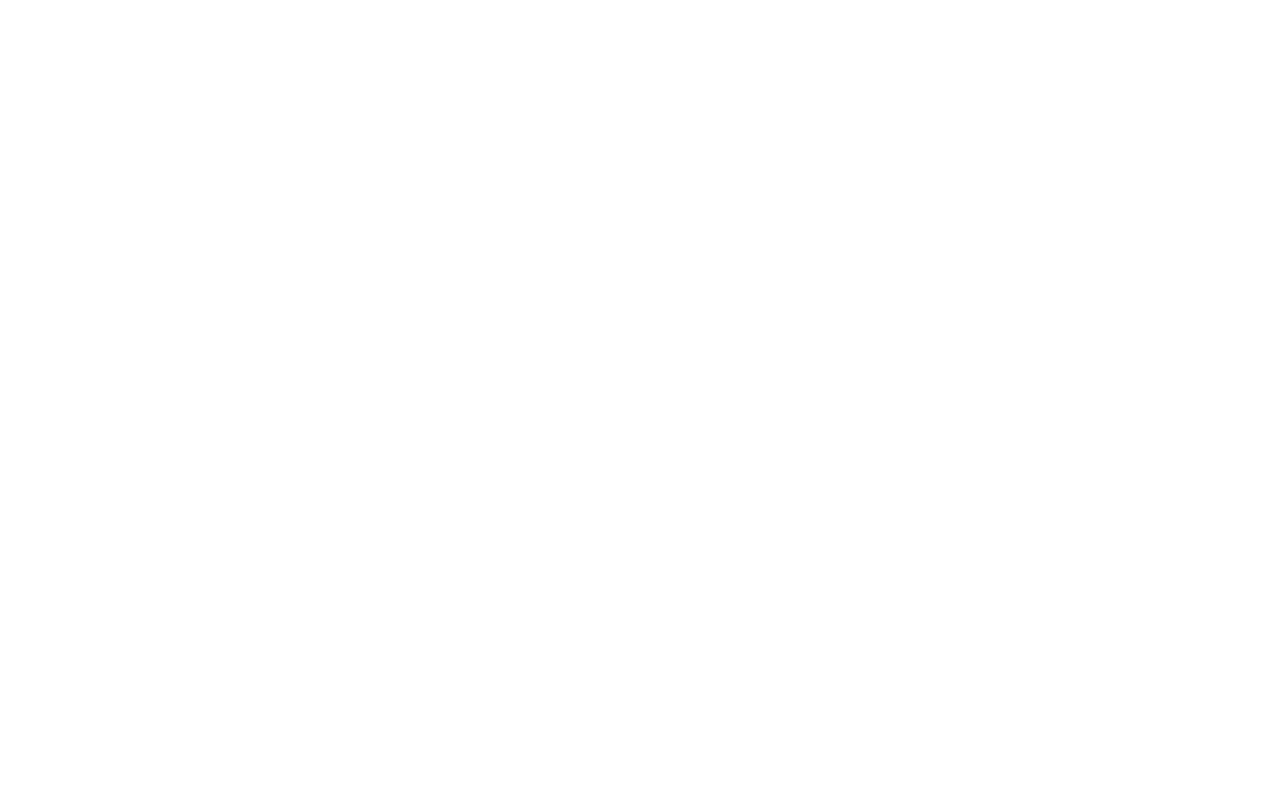
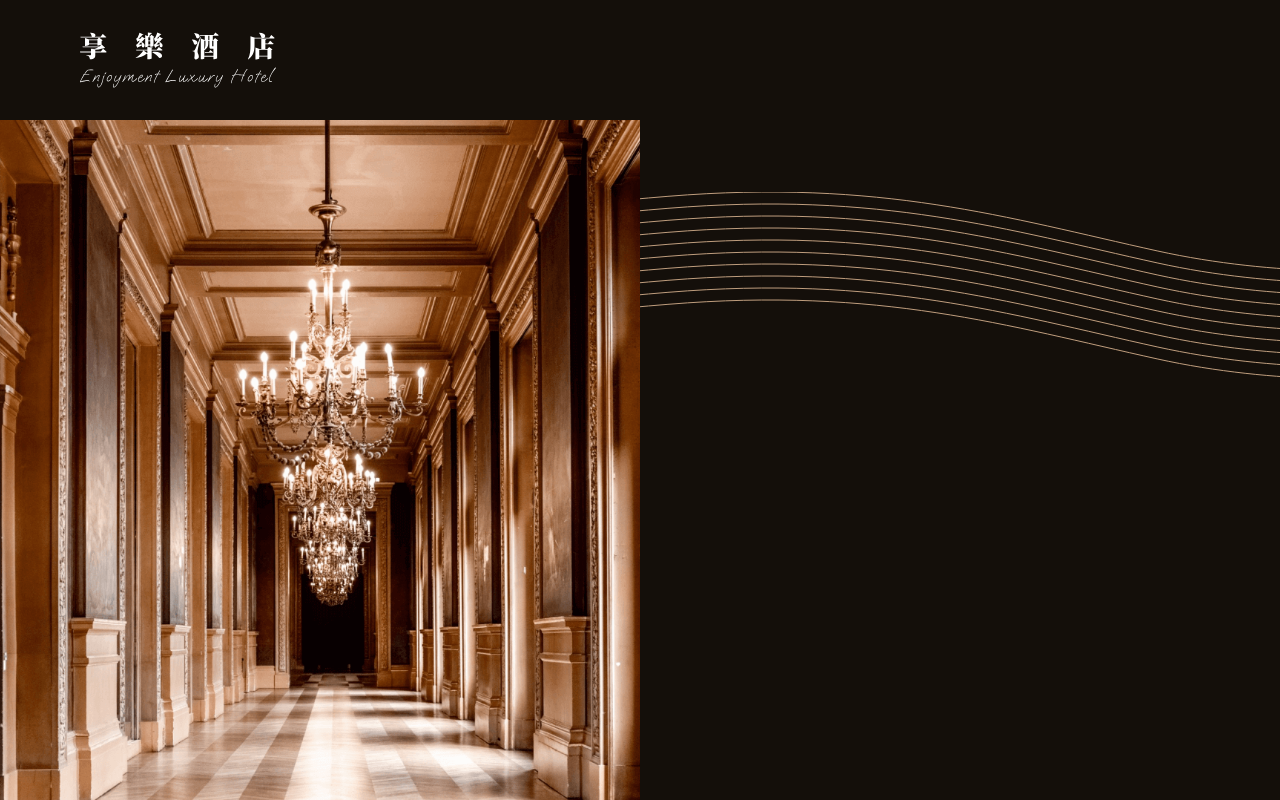
Before and after one commit to hexschool/course-nuxt-layout, a Vue app: page /account in a window 1280 px wide. Before the commit this address had no page. Built offline with nearby package versions, Linux system fonts and the light colour scheme.

Commit message:
feat: 🎸 add account layout component

```diff
--- /dev/null
+++ b/src/layout/AccountLayout.vue
@@ -0,0 +1,209 @@
+<script setup>
+import { RouterLink, RouterView } from 'vue-router'
+import { Icon } from '@iconify/vue';
+
+import 'bootstrap/js/dist/collapse';
+</script>
+
+<template>
+  <div class="min-vh-100 bg-neutral-120">
+    <header
+      class="position-fixed z-3 w-100 bg-neutral-120"
+    >
+      <nav class="navbar navbar-expand-md p-0 mx-3 my-4 mx-md-20 my-md-6">
+        <div class="container-fluid justify-content-between p-0">
+          <RouterLink
+            class="navbar-brand p-0"
+            to="/"
+          >
+            <img
+              src="@/assets/images/logo-white.svg"
+              alt="logo"
+              class="logo img-fluid"
+            >
+          </RouterLink>
+          <button
+            class="navbar-toggler collapsed p-2 text-white border-0 shadow-none"
+            type="button"
+            data-bs-toggle="collapse"
+            data-bs-target="#navbar"
+            aria-controls="navbar"
+            aria-expanded="false"
+            aria-label="Toggle navigation"
+          >
+            <Icon
+              class="fs-1"
+              icon="mdi:close"
+            />
+            <Icon
+              class="fs-5"
+              icon="mdi:menu"
+            />
+          </button>
+          <div
+            id="navbar"
+            class="collapse navbar-collapse"
+          >
+            <ul class="d-md-none navbar-nav gap-4 ms-auto fw-bold">
+              <li class="nav-item">
+                <RouterLink
+                  to="/"
+                  class="nav-link p-4 text-neutral-0"
+                >
+                  客房旅宿
+                </RouterLink>
+              </li>
+              <li class="d-none d-md-block nav-item">
+                <RouterLink
+                  to="/"
+                  class="nav-link d-flex gap-2 p-4 text-neutral-0"
+                >
+                  <Icon
+                    class="fs-5"
+                    icon="mdi:account-circle-outline"
+                  />
+                  Jessica
+                </RouterLink>
+              </li>
+              <li class="d-md-none nav-item">
+                <RouterLink
+                  to="/"
+                  class="nav-link p-4 text-neutral-0"
+                >
+                  會員登入
+                </RouterLink>
+              </li>
+              <li class="nav-item">
+                <RouterLink
+                  to="/"
+                  class="btn btn-primary-100 px-8 py-4 text-white fw-bold border-0 rounded-3"
+                >
+                  立即訂房
+                </RouterLink>
+              </li>
+            </ul>
+          </div>
+        </div>
+      </nav>
+    </header>
+    <div class="position-relative d-flex flex-column flex-md-row">
+      <img
+        class="d-none d-md-block position-relative z-1 w-50 vh-100 object-fit-cover"
+        src="@/assets/images/login-hero.png"
+        alt="login-hero"
+      >
+
+      <div class="d-flex flex-column justify-content-center align-items-center flex-grow-1 pt-18 pt-md-0">
+        <picture class="w-100">
+          <source
+            srcset="@/assets/images/deco-line-group-horizontal.svg"
+            media="(min-width: 576px)"
+          >
+          <img
+            class="deco-line-group"
+            src="@/assets/images/deco-line-group-horizontal-sm.svg"
+            alt="deco-line-group"
+          >
+        </picture>
+
+        <main class="position-relative">
+          <RouterView />
+        </main>
+      </div>
+    </div>
+  </div>
+</template>
+
+<style lang="scss" scoped>
+@import "bootstrap/scss/mixins/breakpoints";
+
+$grid-breakpoints: (
+  xs: 0,
+  sm: 576px,
+  md: 768px,
+  lg: 992px,
+  xl: 1200px,
+  xxl: 1400px,
+  xxxl: 1537px
+);
+
+.logo {
+  max-width: 27vw;
+}
+
+@include media-breakpoint-down(md) {
+  header {
+    max-height: 72px;
+  }
+}
+
+@include media-breakpoint-down(md) {
+  .navbar-toggler {
+    z-index: 1;
+    visibility: hidden;
+
+    svg {
+      transition: opacity .3s;
+    }
+
+    svg:nth-child(1) {
+      position: absolute;
+      top: 28px;
+      right: 28px;
+      opacity: 1;
+      visibility: visible;
+    }
+    svg:nth-child(2) {
+      opacity: 0;
+      visibility: hidden;
+    }
+  }
+  .navbar-toggler.collapsed {
+    svg:nth-child(1) {
+      opacity: 0;
+      visibility: hidden;
+    }
+    svg:nth-child(2) {
+      opacity: 1;
+      visibility: visible;
+    }
+  }
+
+  .navbar-collapse {
+    min-height: 100vh;
+    background-color: #140f0a;
+    position: fixed;
+    inset: 0;
+    opacity: 0;
+    overflow: hidden;
+    transition: opacity .05s;
+  }
+  .navbar-collapse.show {
+    opacity: 1;
+  }
+  .navbar-nav {
+    height: 100%;
+    justify-content: center;
+    align-items: center;
+    text-align: center;
+
+    a {
+      width: 90vw;
+    }
+  }
+}
+
+
+.deco-line-group {
+  position: absolute;
+  top: 192px;
+  right: 0;
+
+  @include media-breakpoint-down(md) {
+    position: static;
+    width: 100%;
+  }
+}
+
+
+</style>
--- a/src/router/index.js
+++ b/src/router/index.js
@@ -79,6 +79,10 @@
         }
       ]
     },
+    {
+      path: '/account',
+      component: () => import('@/layout/AccountLayout.vue'),
+    }
   ]
 })
 
```
Also changed, not shown: src/assets/images/login-hero.png (added).
